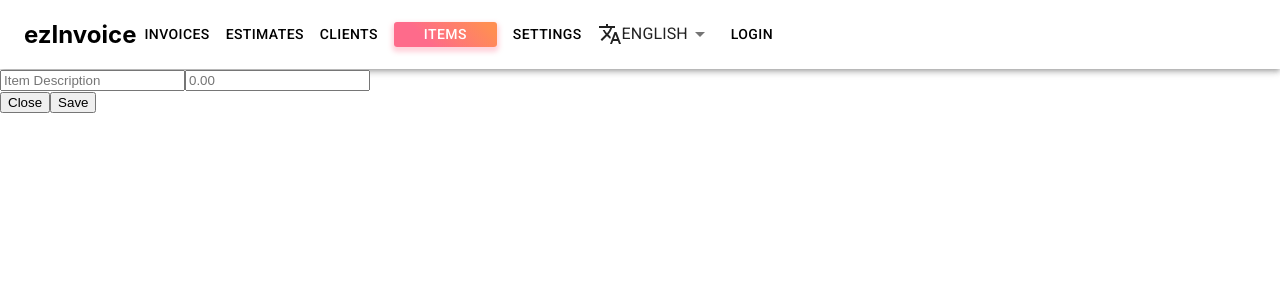
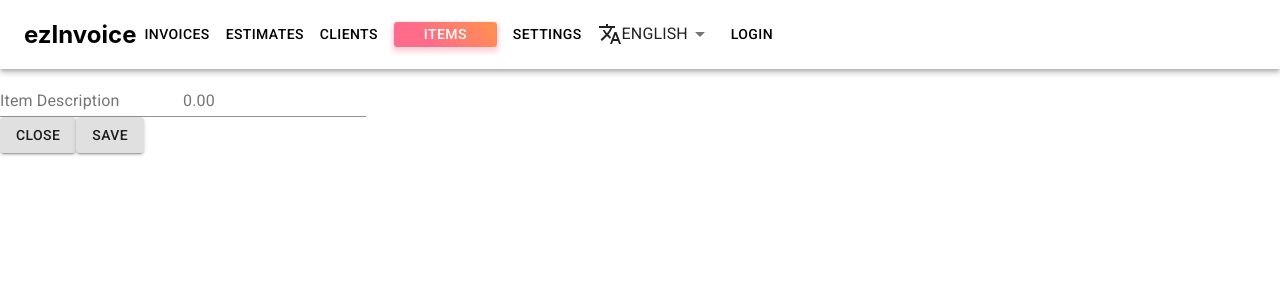
Before and after one commit to jiayi-ren/ezinvoice-frontend, a React (Create React App) app: page /items/new in a window 1280 px wide. Shown: the top 300 px of the page. Built offline with nearby package versions, Linux system fonts and the light colour scheme; no server answers.

Commit message:
refactor using material-ui

```diff
--- a/src/components/Items/ItemsGen.js
+++ b/src/components/Items/ItemsGen.js
@@ -1,6 +1,7 @@
 import React from 'react';
 import ItemsTemplate from './ItemsTemplate';
 import { useHistory } from 'react-router-dom';
+import { Button } from '@material-ui/core';
 
 const ItemsGen = props => {
 
@@ -9,12 +10,12 @@ const ItemsGen = props => {
     return (
         <div>
             <ItemsTemplate />
-            <button
+            <Button variant="contained"
                 onClick={ () => {
                     history.push(`${history.location.pathname.slice(0,-4)}`)
                 }}
-            >Close</button>
-            <button>Save</button>
+            >Close</Button>
+            <Button variant="contained">Save</Button>
         </div>
     )
 }
--- a/src/components/Items/ItemsTemplate.js
+++ b/src/components/Items/ItemsTemplate.js
@@ -1,3 +1,4 @@
+import { TextField } from "@material-ui/core";
 import React, { useState } from "react";
 
 const InitialForm = {
@@ -23,26 +24,20 @@ const ItemsTemplate = props => {
     return (
         <div className="items-template">
             <form>
-                <div className="template-header">
-                    <label>
-                        <input
+                <TextField
                     name="description"
                     type="text"
                     value={template.description}
-                            placeholder="Item Description"
+                    label="Item Description"
                     onChange={handleChange}
                 />
-                    </label>
-                    <label>
-                        <input
+                <TextField
                     name="amount"
                     type="text"
                     value={template.amount}
-                            placeholder="0.00"
+                    label="0.00"
                     onChange={handleChange}
                 />
-                    </label>
-                </div>
             </form>
         </div>
     )
```
Lines whose indentation alone changed are shown as unchanged.
